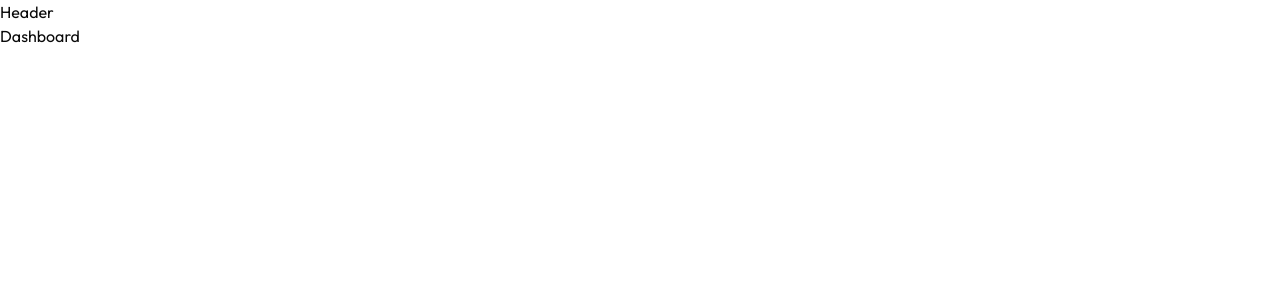
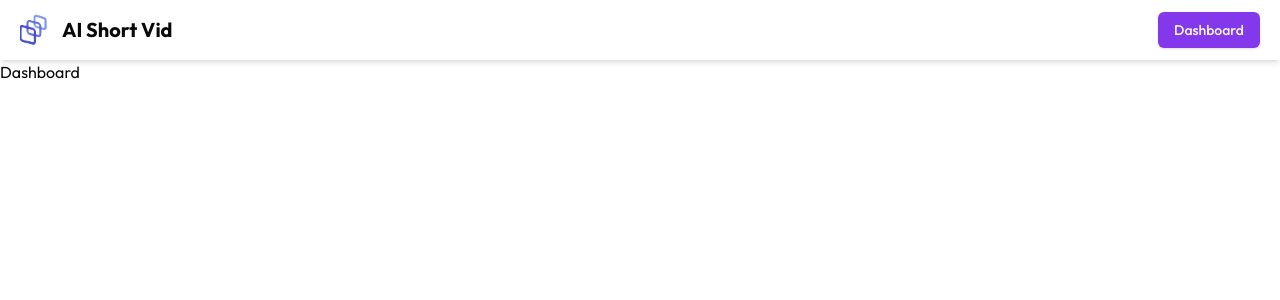
Before and after one commit to Francis7575/ShortVideoGenerator-AI, a Next.js app: page /dashboard in a window 1280 px wide. Shown: the top 300 px of the page. Built offline with nearby package versions, Linux system fonts and the light colour scheme; no server answers.

Commit message:
added Header.tsx

```diff
--- a/src/app/dashboard/_components/Header.tsx
+++ b/src/app/dashboard/_components/Header.tsx
@@ -1,7 +1,19 @@
+import { Button } from "@/components/ui/button"
+import Image from "next/image"
+import { UserButton } from "@clerk/nextjs";
 
 const Header = () => {
   return (
-    <div>Header</div>
+    <div className="py-3 px-5 flex items-center justify-between shadow-md">
+      <div className="flex gap-3 items-center">
+        <Image src={'/logo.png'} width={30} height={30} alt="" />
+        <h2 className="font-bold text-xl">AI Short Vid</h2>
+      </div>
+      <div className="flex gap-3 items-center">
+        <Button>Dashboard</Button>
+        <UserButton />
+      </div>
+    </div>
   )
 }
 
--- a/src/app/page.tsx
+++ b/src/app/page.tsx
@@ -1,11 +1,9 @@
 import { Button } from "@/components/ui/button";
-import { UserButton } from "@clerk/nextjs";
 
 export default function Home() {
   return (
     <div>
       <Button>Subscribe</Button>
-      <UserButton />
     </div>
   );
 }
```
Also changed, not shown: public/logo.png (added).
